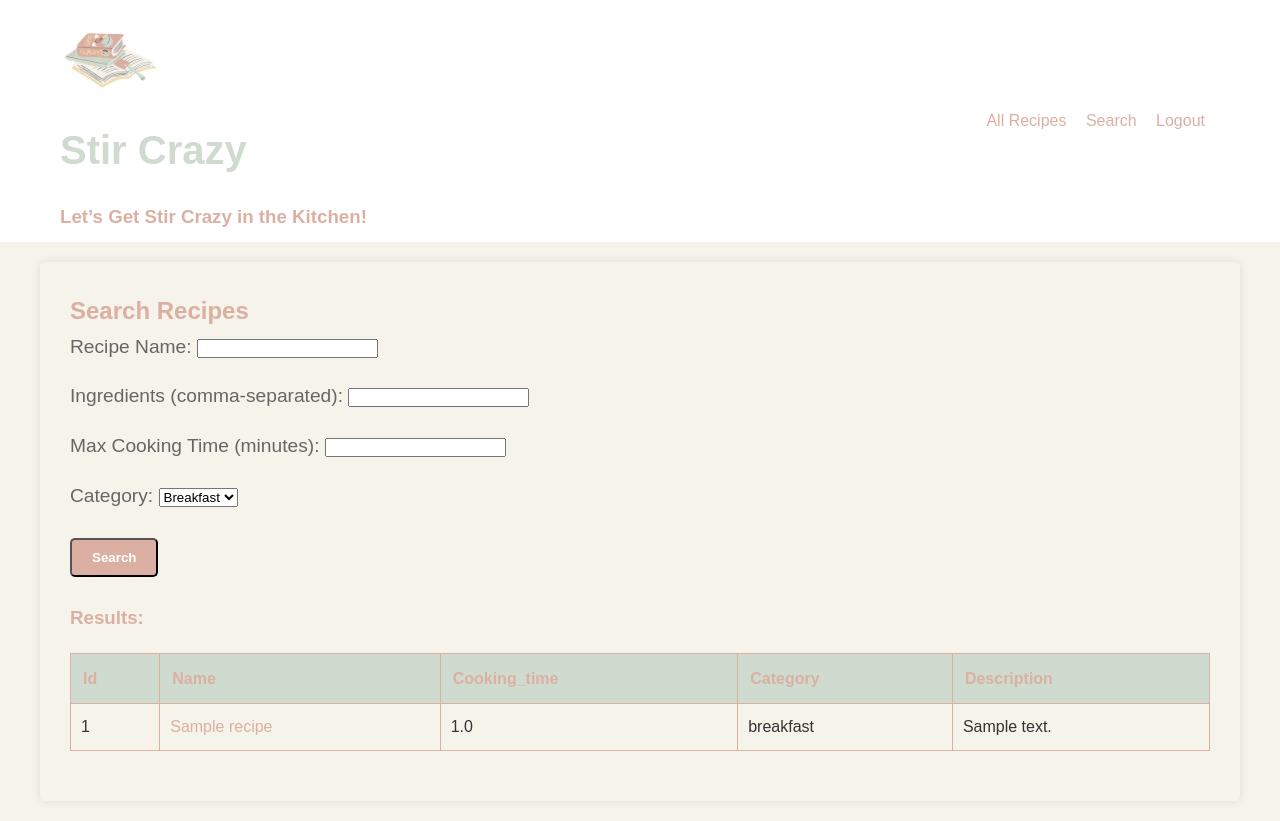
After one commit to sdncoss/recipe-app, a Django app: page /search/ in a window 1280 px wide. The commit adds this page. Run offline with Django 4.2, Linux system fonts and the light colour scheme; a user stored in the database is signed in; tables that the repository leaves empty hold one stand-in row (values such as "Sample post").

Commit message:
added search form

```diff
--- /dev/null
+++ b/src/recipes/forms.py
@@ -0,0 +1,7 @@
+from django import forms
+
+class RecipeSearchForm(forms.Form):
+    name = forms.CharField(max_length=120, required=False, label="Recipe Name")
+    ingredients = forms.CharField(max_length=500, required=False, label="Ingredients (comma-separated)")
+    max_cooking_time = forms.IntegerField(required=False, label="Max Cooking Time (minutes)")
+    category= forms.ChoiceField(choices=[('breakfast', 'Breakfast'), ('lunch', 'Lunch'), ('dinner', 'Dinner'), ('dessert', 'Dessert'), ('appetizer', 'Appetizer')], required=False)
--- a/src/recipes/static/recipes/styles.css
+++ b/src/recipes/static/recipes/styles.css
@@ -74,7 +74,10 @@ p {
     color: #666;
 }
 
-
+a {
+    text-decoration: none;
+    color: #DBB0A3;
+}
 
 /* Recipe cards styling */
 .recipe-grid {
@@ -147,6 +150,53 @@ p {
     color: #333;
 }
 
+/* Table styling */
+/* src/recipes/static/recipes/styles.css */
+
+/* Overall table styles */
+.table {
+    width: 100%; /* Full-width */
+    border-collapse: collapse; /* Merge borders */
+    margin: 20px 0; /* Space above and below */
+    background-color: #F2DBB5; /* Background color for the table */
+}
+
+/* Table header styles */
+.table th {
+    background-color: #D0DBCF; /* Light background for headers */
+    color: #DBB0A3; /* Text color for headers */
+    padding: 12px; /* Padding for header cells */
+    text-align: left; /* Left-aligned text */
+    border: 1px solid #DBB0A3; /* Border color for headers */
+    text-transform: capitalize; /* Capitalizes header text */
+}
+
+/* Table cell styles */
+.table td {
+    border: 1px solid #DBB0A3; /* Light border */
+    padding: 10px; /* Padding for cells */
+    text-align: left; /* Left-aligned text */
+    background-color: #F5F3EA; /* Light background for cells */
+}
+
+/* Hover effect for table rows */
+.table tr:hover {
+    background-color: #D0DBCF; /* Highlight row on hover */
+}
+
+/* Striped rows */
+.table-striped tr:nth-child(even) {
+    background-color: #F9F9F9; /* Light striped effect */
+}
+
+/* Additional styling for empty state */
+.no-results {
+    text-align: center; /* Centered text */
+    padding: 20px; /* Padding for empty state message */
+    color: #DBB0A3; /* Color for no results text */
+}
+
+
 /* Footer styling */
 footer {
     background-color: #DBB0A3;
--- a/src/recipes/templates/recipes/recipes_home.html
+++ b/src/recipes/templates/recipes/recipes_home.html
@@ -22,7 +22,8 @@
             <ul class="nav-links">
                 {% if user.is_authenticated %}
                 <li><a href="{% url 'recipes:list' %}">All Recipes</a></li>
-                <li><a href="{% url 'recipes:success' %}">Logout</a></li>
+                <li><a href="{% url 'recipes:search' %}">Search</a></li>
+                <li><a href="{% url 'recipes:logout' %}">Logout</a></li>
                 {% else %}
                 <li><a href="{% url 'recipes:login' %}">Login</a></li>
                 {% endif %}
--- /dev/null
+++ b/src/recipes/templates/recipes/search_results.html
@@ -0,0 +1,18 @@
+{% extends 'recipes/recipes_home.html' %}
+
+{% block content %}
+<div class="container">
+    <h2>Search Recipes</h2>
+    <form method="GET" action="{% url 'recipes:search' %}">
+        {{ form.as_p }}
+        <button type="submit" class="btn">Search</button>
+    </form>
+<br>
+    {% if recipe_table %}
+        <h3>Results:</h3>
+        {{ recipe_table|safe }}
+    {% else %}
+        <p>No results found.</p>
+    {% endif %}
+</div>
+{% endblock content %}
--- a/src/recipes/urls.py
+++ b/src/recipes/urls.py
@@ -1,6 +1,6 @@
 from django.urls import path
 from django.contrib.auth.views import LoginView, LogoutView
-from .views import home, RecipeListView, RecipeDetailView, SuccessView
+from .views import home, RecipeListView, RecipeDetailView, RecipeSearchView
 
 app_name = 'recipes'
 
@@ -8,7 +8,7 @@ urlpatterns = [
    path('', home, name='home'),
    path('list/', RecipeListView.as_view(), name='list'),
    path('list/<int:pk>', RecipeDetailView.as_view(), name='detail'),
-   path('login/', LoginView.as_view(template_name='auth/login.html'), name='login'),
-   path('logout/', LogoutView.as_view(next_page='recipes:success'), name='logout'),
-   path('success/', SuccessView.as_view(), name='success'),
+   path('search/', RecipeSearchView.as_view(), name='search'),
+   path('login/', LoginView.as_view(template_name='auth/login.html', redirect_authenticated_user=True), name='login'),
+   path('logout/', LogoutView.as_view(template_name='recipes/success.html'), name='logout'),
 ]
--- a/src/recipes/views.py
+++ b/src/recipes/views.py
@@ -1,8 +1,10 @@
 from django.shortcuts import render
-from django.views.generic import ListView, DetailView, TemplateView
+from django.views.generic import ListView, DetailView, View
 from .models import Recipe
 from django.contrib.auth.mixins import LoginRequiredMixin
 from django.contrib.auth.decorators import login_required
+from .forms import RecipeSearchForm
+import pandas as pd
 
 # Create your views here.
 @login_required
@@ -19,5 +21,39 @@ class RecipeDetailView(LoginRequiredMixin, DetailView):
    model = Recipe
    template_name = 'recipes/detail.html'
 
-class SuccessView(TemplateView):
-    template_name = 'recipes/success.html'
+class RecipeSearchView(LoginRequiredMixin, View):
+    def get(self, request):
+        form = RecipeSearchForm(request.GET or None)
+        recipes = Recipe.objects.all()
+
+        # Filter based on search criteria if the form is valid
+        if form.is_valid():
+            name = form.cleaned_data.get('name')
+            ingredients = form.cleaned_data.get('ingredients')
+            max_cooking_time = form.cleaned_data.get('max_cooking_time')
+            category = form.cleaned_data.get('category')
+
+            if name:
+                recipes = recipes.filter(name__icontains=name)
+            if ingredients:
+                ingredient_list = ingredients.split(',')
+                for ingredient in ingredient_list:
+                    recipes = recipes.filter(ingredients__icontains=ingredient.strip())
+            if max_cooking_time:
+                recipes = recipes.filter(cooking_time__lte=max_cooking_time)
+            if category:
+                recipes = recipes.filter(category__icontains=category)
+
+        # Convert the QuerySet to a DataFrame
+        recipe_df = pd.DataFrame(list(recipes.values('id', 'name', 'cooking_time', 'category', 'description')))
+
+        # Ensure the DataFrame has data before modifying
+        if not recipe_df.empty:
+            # Make recipe names clickable links to details page
+            recipe_df['name'] = recipe_df.apply(
+                lambda row: f'<a href="/list/{row["id"]}">{row["name"]}</a>', axis=1
+            )
+
+        recipe_table = recipe_df.to_html(classes="table table-striped", escape=False, index=False)
+
+        return render(request, 'recipes/search_results.html', {'form': form, 'recipe_table': recipe_table})
```
Also changed, not shown: src/recipes/tests.py (+37 -0 lines).
